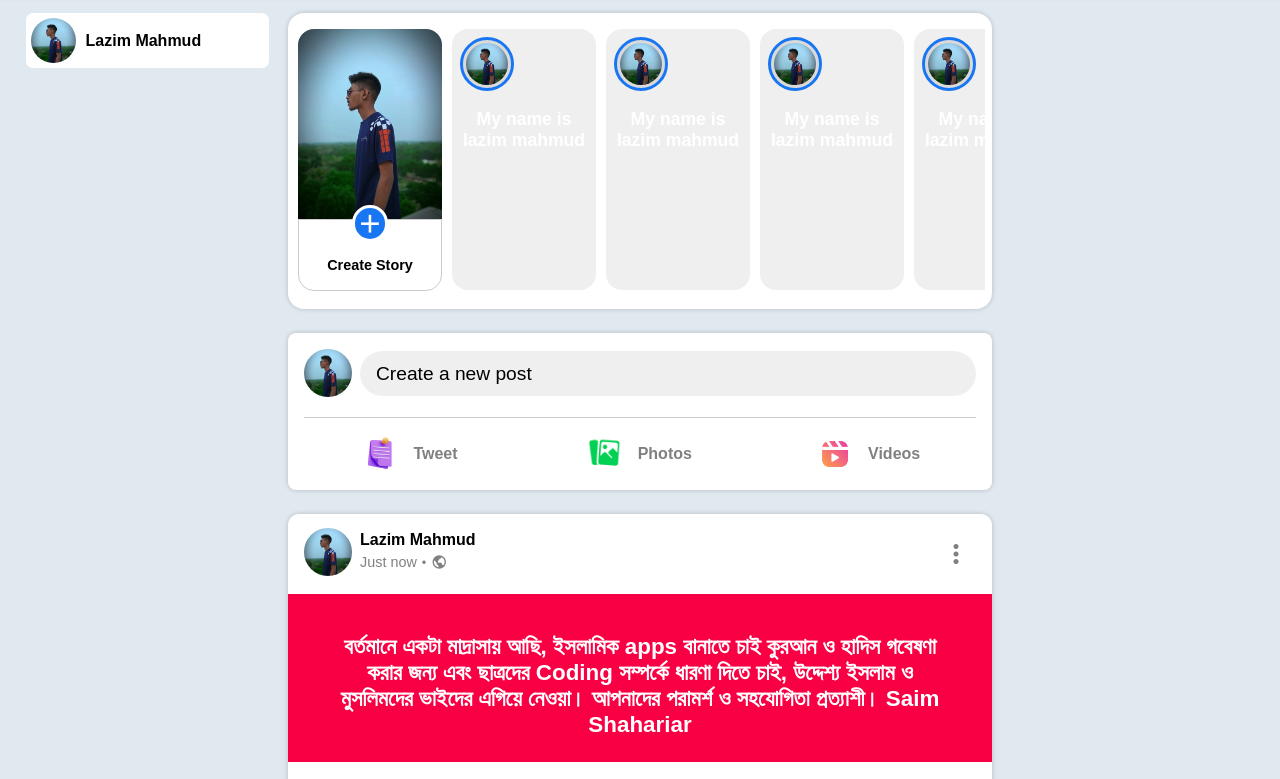
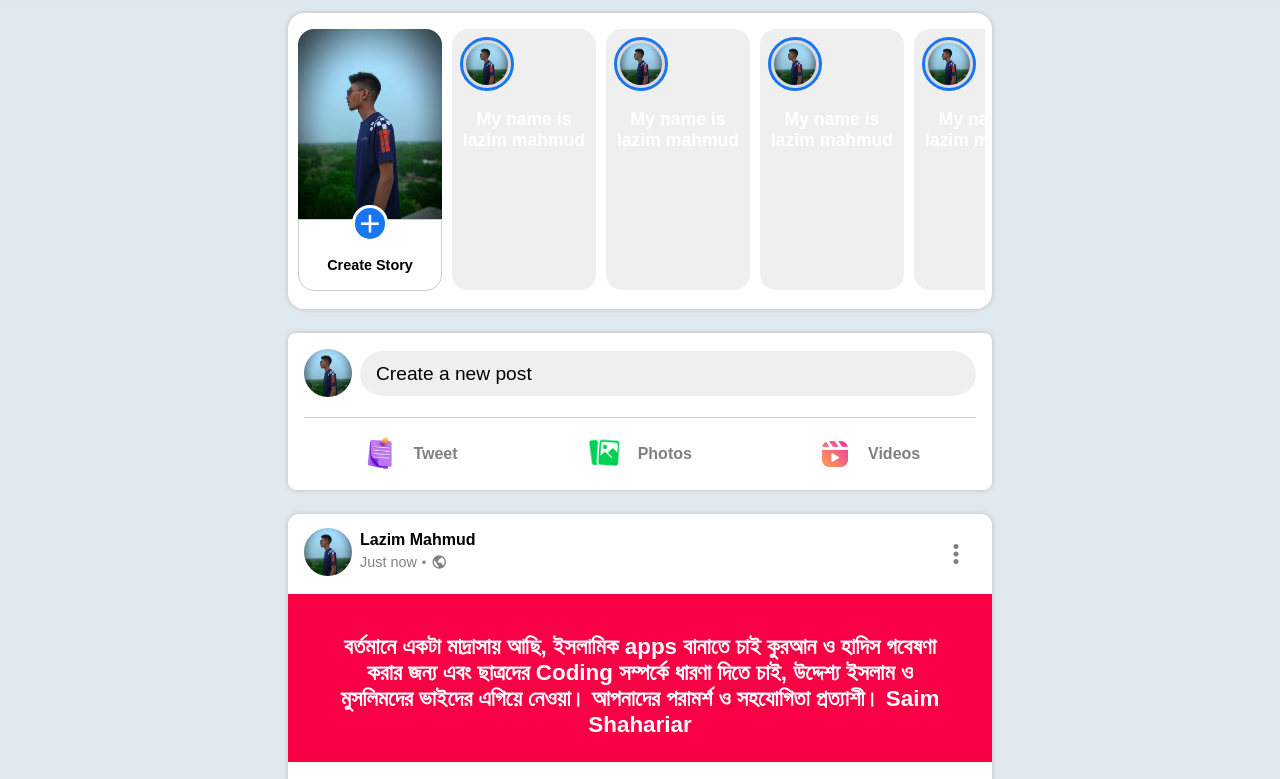
Before and after one commit to Lazinmahmud/Socialbook.com, a plain HTML site: page home.html in a window 1280 px wide. Shown: the part 83-862 px from the top of the page. Drawn offline with nearby package versions, Linux system fonts and the light colour scheme.

Commit message:
Update home.html
Update my file for user

```diff
--- a/home.html
+++ b/home.html
@@ -231,10 +231,7 @@
 
 
      <div class="left-sidebar">
-       <div class="sidebar-profile-box">
-         <img src="profile.jpg">
-         <h4>Lazim Mahmud</h4>
-       </div>
+
      </div>
 
 
```
